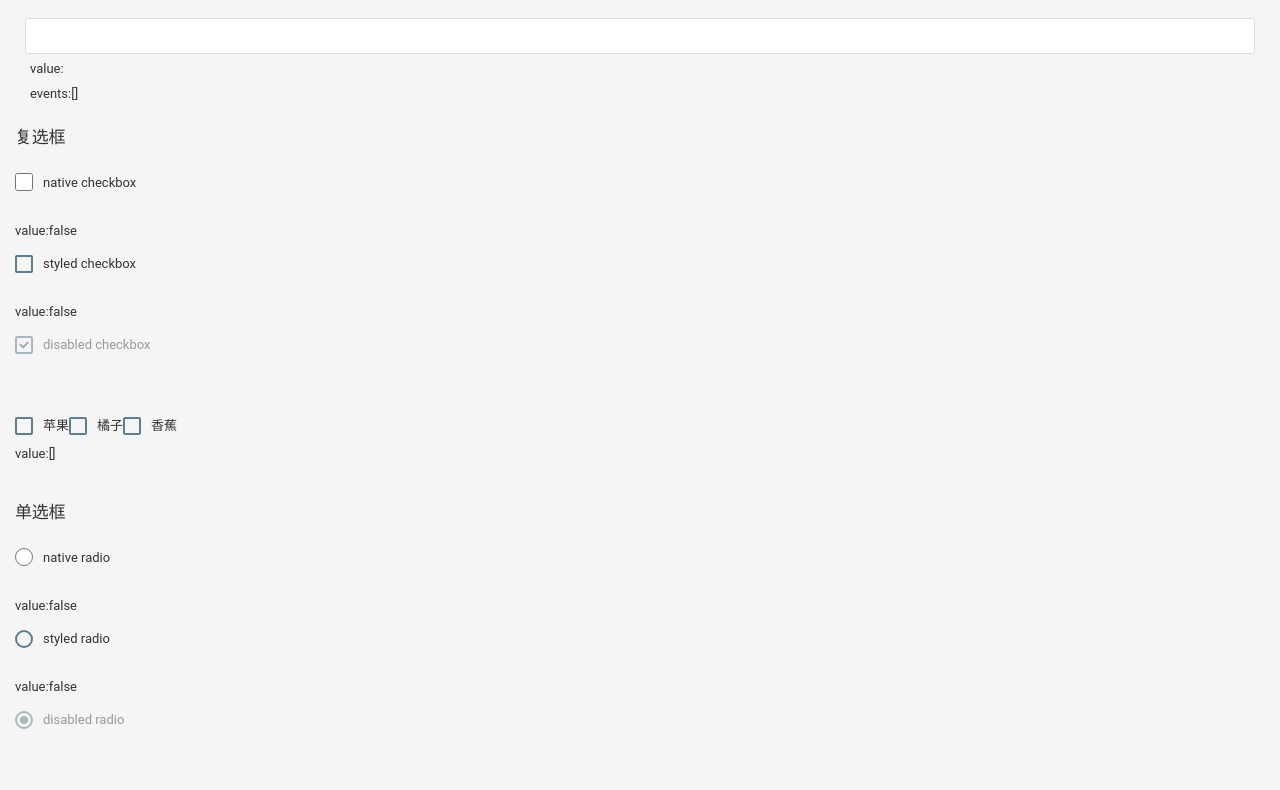
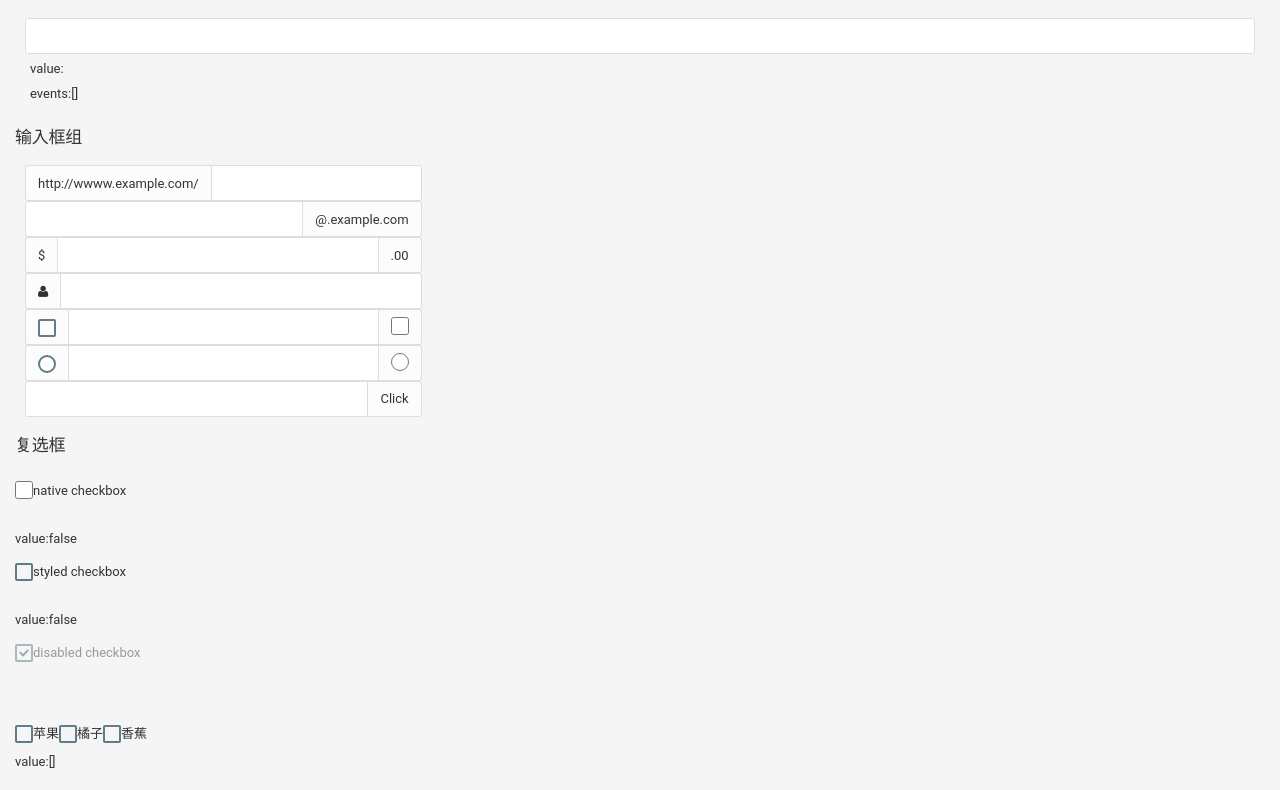
Before and after one commit to tk103331/Yonggle-UI, a Vue app: page / in a window 1280 px wide. Shown: the part 2747-3537 px from the top of the page. Built offline with nearby package versions, Linux system fonts and the light colour scheme; a web font is replaced by a local one.

Commit message:
输入框组

```diff
--- /dev/null
+++ b/src/components/input-group/index.js
@@ -0,0 +1,7 @@
+import YgInputGroup from "../input/input-group.vue";
+
+YgInputGroup.install = function (Vue) {
+  Vue.component(YgInputGroup.name, YgInputGroup);
+};
+
+export default YgInputGroup;
--- /dev/null
+++ b/src/components/input/input-group.vue
@@ -0,0 +1,99 @@
+<template>
+  <div class="input-group">
+    <span v-if="$slots['prepend']" class="input-group-addon">
+      <slot name="prepend"></slot>
+    </span>
+    <span v-if="$slots['prepend-btn']" class="input-group-btn">
+      <slot name="prepend-btn"></slot>
+    </span>
+    <input
+      :class="{'form-control':true,'input-rounded':rounded}"
+      :style="inputStyle"
+      :placeholder="placeholder"
+      :type="nativeType"
+      :disabled="disabled"
+      :readonly="readonly"
+      @focus="handleFocus"
+      @blur="handleBlur"
+      @input="handleInput"
+      @change="handleChange"
+      :value="innerValue"
+    >
+    <span v-if="$slots['append']" class="input-group-addon">
+      <slot name="append"></slot>
+    </span>
+    <span v-if="$slots['append-btn']" class="input-group-btn">
+      <slot name="append-btn"></slot>
+    </span>
+  </div>
+</template>
+
+<script>
+export default {
+  name: "YgInputGroup",
+  props: {
+    value: [String, Number],
+    type: String,
+    placeholder: String,
+    nativeType: String,
+    disabled: {
+      type: Boolean,
+      default: false
+    },
+    readonly: {
+      type: Boolean,
+      default: false
+    },
+    rounded: {
+      type: Boolean,
+      default: false
+    }
+  },
+  data() {
+    return {
+      innerValue:
+        this.value == undefined || this.value == null ? "" : this.value,
+      focused: false
+    };
+  },
+  computed: {
+    inputStyle() {
+      if (this.focused) {
+        return { borderColor: "black" };
+      } else {
+        return {};
+      }
+    }
+  },
+  methods: {
+    handleFocus(e) {
+      this.focused = true;
+      this.$emit("focus");
+    },
+    handleBlur(e) {
+      this.focused = false;
+      this.$emit("blur");
+    },
+    handleInput(e) {
+      this.innerValue = e.target.value;
+      this.$emit("input", e.target.value);
+    },
+    handleChange(e) {
+      this.$emit("change", e.target.value);
+    }
+  }
+};
+</script>
+
+<style>
+.input-group-addon .checkbox,
+.radio {
+  margin-top: 0px;
+  margin-bottom: 0px;
+}
+.input-group-addon .radio label,
+.checkbox label {
+  padding-left: 18px;
+  min-height: 18px;
+}
+</style>
--- a/src/views/Test.vue
+++ b/src/views/Test.vue
@@ -212,6 +212,39 @@
         ></yg-input>
         <yg-row>value:{{inputValue}}</yg-row>
         <yg-row>events:{{inputEvents}}</yg-row>
+      </yg-col>
+    </yg-row>
+    <yg-row>
+      <h5>输入框组</h5>
+    </yg-row>
+    <yg-row>
+      <yg-col :md="4">
+        <yg-input-group>
+          <span slot="prepend">http://wwww.example.com/</span>
+        </yg-input-group>
+        <yg-input-group>
+          <span slot="append">@.example.com</span>
+        </yg-input-group>
+        <yg-input-group>
+          <span slot="prepend">$</span>
+          <span slot="append">.00</span>
+        </yg-input-group>
+        <yg-input-group>
+          <i slot="prepend" class="fa fa-user"></i>
+        </yg-input-group>
+
+        <yg-input-group>
+          <yg-checkbox slot="prepend"></yg-checkbox>
+          <yg-checkbox slot="append" native></yg-checkbox>
+        </yg-input-group>
+
+        <yg-input-group>
+          <yg-radio slot="prepend"></yg-radio>
+          <yg-radio slot="append" native></yg-radio>
+        </yg-input-group>
+        <yg-input-group>
+          <yg-button slot="append-btn">Click</yg-button>
+        </yg-input-group>
       </yg-col>
     </yg-row>
     <yg-row>
@@ -432,6 +465,7 @@ import YgImage from "@/components/image";
 import YgIcon from "@/components/icon";
 import YgText from "@/components/text";
 import YgInput from "@/components/input";
+import YgInputGroup from "@/components/input-group";
 import YgInputHelp from "@/components/input-help";
 import YgStatic from "@/components/static";
 import YgCheckbox from "@/components/checkbox";
@@ -470,6 +504,7 @@ export default {
     YgIcon,
     YgText,
     YgInput,
+    YgInputGroup,
     YgInputHelp,
     YgStatic,
     YgCheckbox,
```
